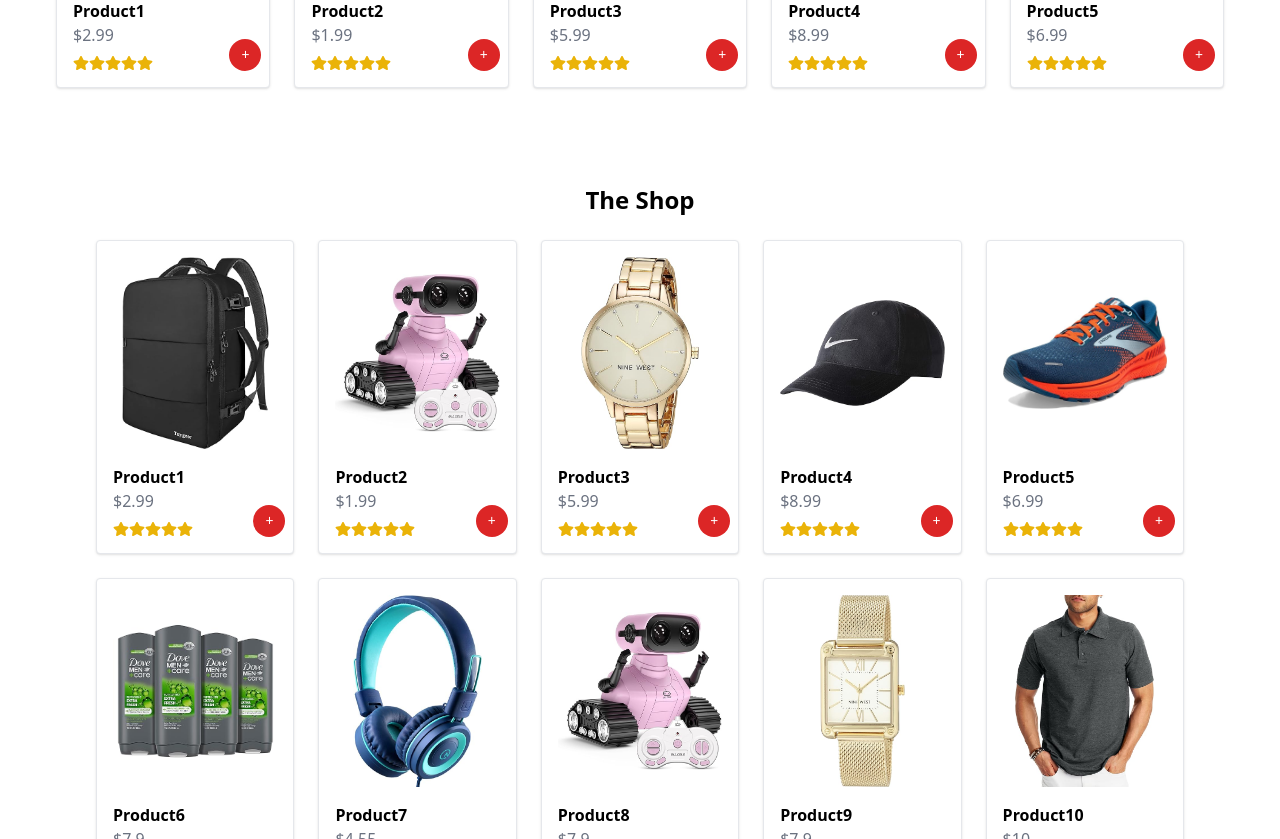
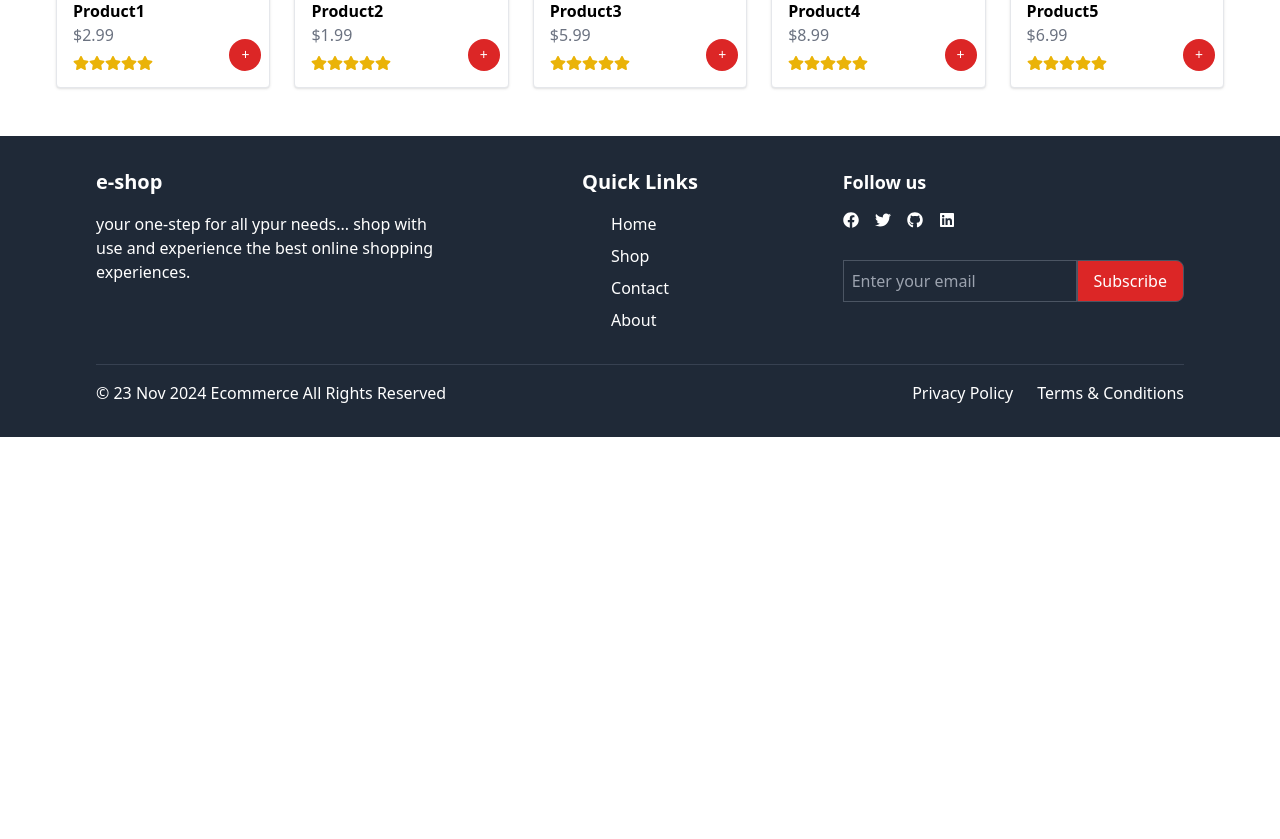
Before and after one commit to AhmedAbokhatwa/react, a React (Vite) app in the folder dashboard/: page / in a window 1280 px wide. Shown: the part 1400-2239 px from the top of the page. After the commit the page ends 1837 px from the top, so only its background shows below. Built offline with nearby package versions, Linux system fonts and the light colour scheme.

Commit message:
fix main and Apps pages

```diff
--- a/dashboard/src/App.tsx
+++ b/dashboard/src/App.tsx
@@ -1,16 +1,21 @@
+import { BrowserRouter,Routes,Route } from "react-router-dom";
 import Navbar from "./Component/Navbar";
 import Footer from "./Component/Footer"
 import Home from "./Pages/Home";
 import Shop from "./Pages/Shop";
+import Cart from "./Pages/Cart";
 function App() {
   return (
 
-    <section>
+    <BrowserRouter>
       <Navbar />
-      <Home />
-      <Shop />
-      <Footer  />
-    </section>
+      <Routes>
+        <Route path="/" element={<Home />}></Route>
+        <Route path="/shop" element={<Shop />}></Route>
+        <Route path="/cart" element={<Shop />}></Route>
+      </Routes>
+    <Footer/>
+    </BrowserRouter>
   );
 }
 
--- a/dashboard/src/main.tsx
+++ b/dashboard/src/main.tsx
@@ -1,46 +1,14 @@
-// import { StrictMode } from 'react'
 import React from "react";
-import { createRoot } from "react-dom/client";
+import ReactDOM from "react-dom/client";
+import App from "./App";
 import "./index.css";
-import App from "./App.tsx";
-import { createBrowserRouter, RouterProvider } from "react-router-dom";
-import Shop from "./Pages/Shop.tsx";
-import Products from "./Pages/Products.tsx";
-import store from './redux/store.tsx'; // Assuming Redux is in use
-import { Provider } from 'react-redux';
+import store from "./redux/store"; // Ensure the path is correct
+import { Provider } from "react-redux";
 
-const ErrorBoundary = () => {
-  return (
-    <div className="text-center mt-10">
-      <h1 className="text-red-600 text-xl font-bold">Something went wrong!</h1>
-    </div>
-  );
-};
-
-const router = createBrowserRouter([
-  {
-    path: "/",
-    element: <App />,
-    errorElement: <ErrorBoundary />, // Custom error handling
-    children: [
-      {
-        path: "/shop",
-        element: <Shop />,
-      },
-      {
-        path: "products",
-        element: <Products />,
-      },
-    ],
-  },
-]);
-
-const root = createRoot(document.getElementById("root")!);
-root.render(
-    <React.StrictMode>
-      <Provider store={store}>
-        <RouterProvider router={router} />
-      </Provider>
-    </React.StrictMode>
-
+ReactDOM.createRoot(document.getElementById("root")!).render(
+  <React.StrictMode>
+    <Provider store={store}>
+      <App />
+    </Provider>
+  </React.StrictMode>
 );
```
